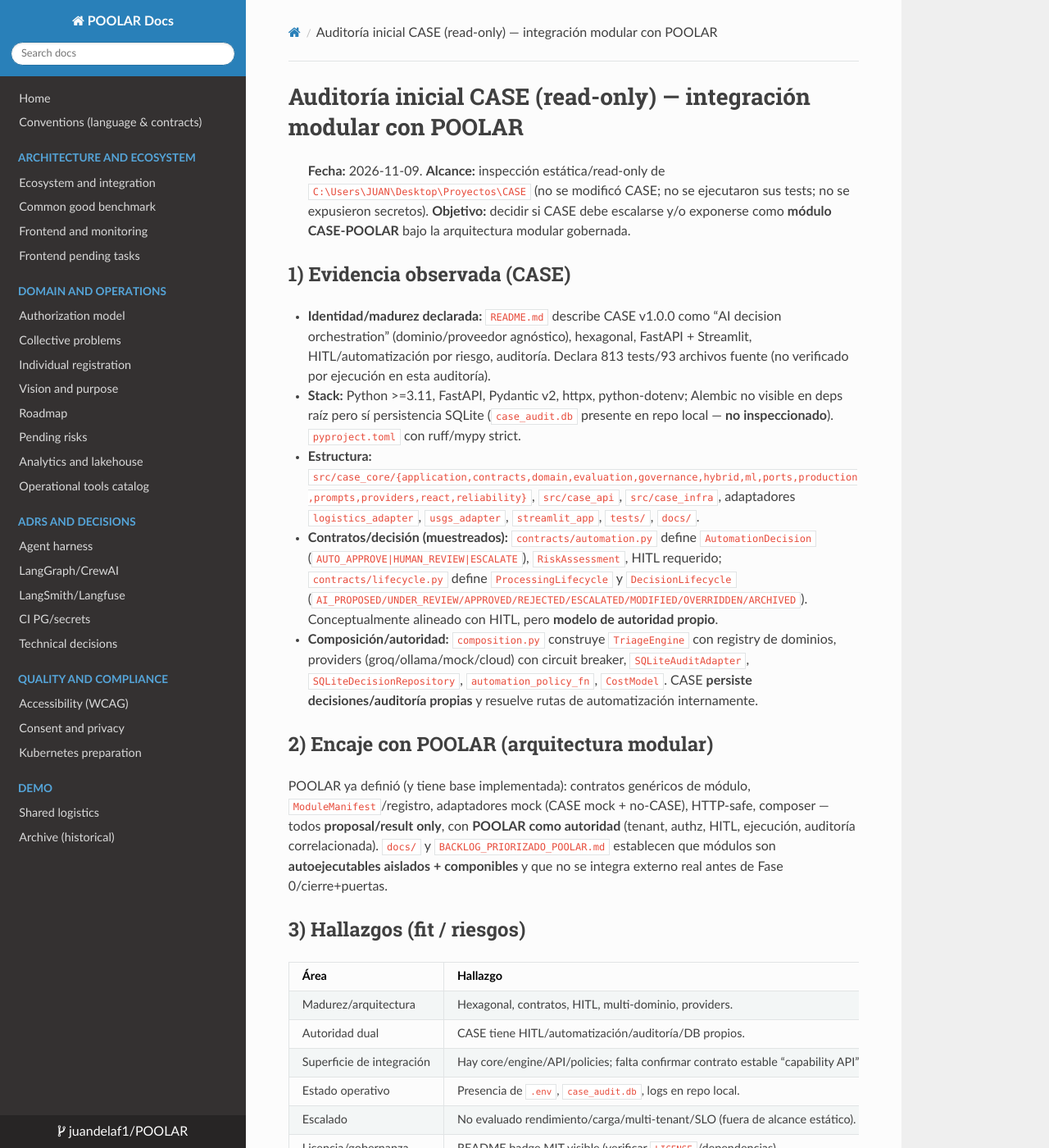
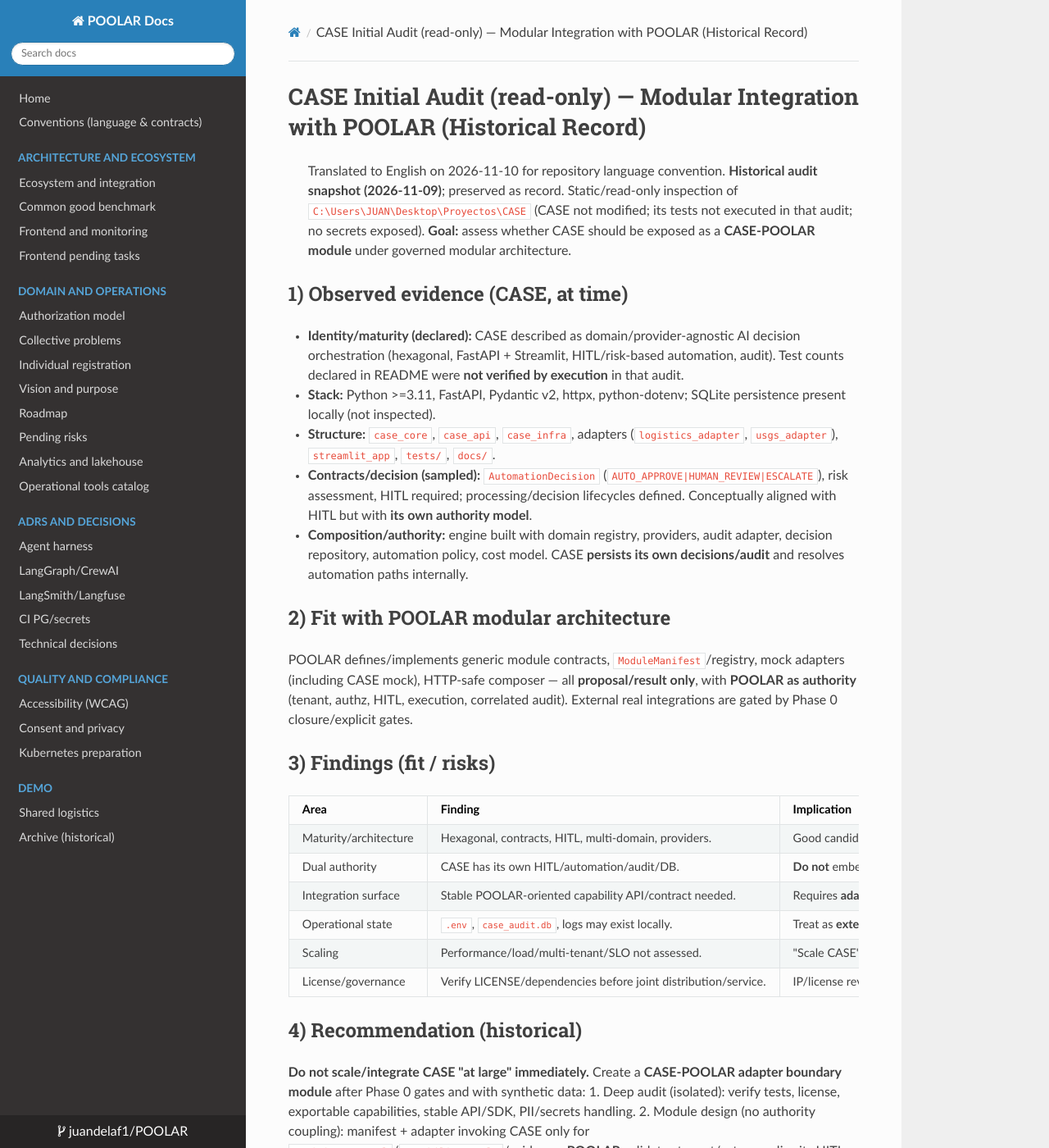
Before and after one commit to juandelaf1/POOLAR, an MkDocs documentation site: the page built from docs/AUDIT_CASE_MODULAR.md, in a window 1280 px wide and 1400 px high. Shown: the whole window at 82% size. Built offline with MkDocs 1.6.1, drawn with Linux system fonts in a browser that asks for light colours; nearby versions of some CDN libraries; some of the changed text lies outside the part shown.

Commit message:
docs: translate and align BOUNDARIES and INTENT to English

```diff
--- a/docs/AUDIT_CASE_MODULAR.md
+++ b/docs/AUDIT_CASE_MODULAR.md
@@ -1,41 +1,44 @@
-# Auditoría inicial CASE (read-only) — integración modular con POOLAR
+# CASE Initial Audit (read-only) — Modular Integration with POOLAR (Historical Record)
 
-> **Fecha:** 2026-11-09. **Alcance:** inspección estática/read-only de `C:\Users\JUAN\Desktop\Proyectos\CASE` (no se modificó CASE; no se ejecutaron sus tests; no se expusieron secretos). **Objetivo:** decidir si CASE debe escalarse y/o exponerse como **módulo CASE-POOLAR** bajo la arquitectura modular gobernada.
+> Translated to English on 2026-11-10 for repository language convention. **Historical audit snapshot (2026-11-09)**; preserved as record. Static/read-only inspection of `C:\Users\JUAN\Desktop\Proyectos\CASE` (CASE not modified; its tests not executed in that audit; no secrets exposed). **Goal:** assess whether CASE should be exposed as a **CASE-POOLAR module** under governed modular architecture.
 
-## 1) Evidencia observada (CASE)
-- **Identidad/madurez declarada:** `README.md` describe CASE v1.0.0 como “AI decision orchestration” (dominio/proveedor agnóstico), hexagonal, FastAPI + Streamlit, HITL/automatización por riesgo, auditoría. Declara 813 tests/93 archivos fuente (no verificado por ejecución en esta auditoría).
-- **Stack:** Python >=3.11, FastAPI, Pydantic v2, httpx, python-dotenv; Alembic no visible en deps raíz pero sí persistencia SQLite (`case_audit.db` presente en repo local — **no inspeccionado**). `pyproject.toml` con ruff/mypy strict.
-- **Estructura:** `src/case_core/{application,contracts,domain,evaluation,governance,hybrid,ml,ports,production,prompts,providers,react,reliability}`, `src/case_api`, `src/case_infra`, adaptadores `logistics_adapter`, `usgs_adapter`, `streamlit_app`, `tests/`, `docs/`.
-- **Contratos/decisión (muestreados):** `contracts/automation.py` define `AutomationDecision` (`AUTO_APPROVE|HUMAN_REVIEW|ESCALATE`), `RiskAssessment`, HITL requerido; `contracts/lifecycle.py` define `ProcessingLifecycle` y `DecisionLifecycle` (`AI_PROPOSED/UNDER_REVIEW/APPROVED/REJECTED/ESCALATED/MODIFIED/OVERRIDDEN/ARCHIVED`). Conceptualmente alineado con HITL, pero **modelo de autoridad propio**.
-- **Composición/autoridad:** `composition.py` construye `TriageEngine` con registry de dominios, providers (groq/ollama/mock/cloud) con circuit breaker, `SQLiteAuditAdapter`, `SQLiteDecisionRepository`, `automation_policy_fn`, `CostModel`. CASE **persiste decisiones/auditoría propias** y resuelve rutas de automatización internamente.
+## 1) Observed evidence (CASE, at time)
 
-## 2) Encaje con POOLAR (arquitectura modular)
-POOLAR ya definió (y tiene base implementada): contratos genéricos de módulo, `ModuleManifest`/registro, adaptadores mock (CASE mock + no-CASE), HTTP-safe, composer — todos **proposal/result only**, con **POOLAR como autoridad** (tenant, authz, HITL, ejecución, auditoría correlacionada). `docs/` y `BACKLOG_PRIORIZADO_POOLAR.md` establecen que módulos son **autoejecutables aislados + componibles** y que no se integra externo real antes de Fase 0/cierre+puertas.
+- **Identity/maturity (declared):** CASE described as domain/provider-agnostic AI decision orchestration (hexagonal, FastAPI + Streamlit, HITL/risk-based automation, audit). Test counts declared in README were **not verified by execution** in that audit.
+- **Stack:** Python >=3.11, FastAPI, Pydantic v2, httpx, python-dotenv; SQLite persistence present locally (not inspected).
+- **Structure:** `case_core`, `case_api`, `case_infra`, adapters (`logistics_adapter`, `usgs_adapter`), `streamlit_app`, `tests/`, `docs/`.
+- **Contracts/decision (sampled):** `AutomationDecision` (`AUTO_APPROVE|HUMAN_REVIEW|ESCALATE`), risk assessment, HITL required; processing/decision lifecycles defined. Conceptually aligned with HITL but with **its own authority model**.
+- **Composition/authority:** engine built with domain registry, providers, audit adapter, decision repository, automation policy, cost model. CASE **persists its own decisions/audit** and resolves automation paths internally.
 
-## 3) Hallazgos (fit / riesgos)
-| Área | Hallazgo | Implicación |
+## 2) Fit with POOLAR modular architecture
+
+POOLAR defines/implements generic module contracts, `ModuleManifest`/registry, mock adapters (including CASE mock), HTTP-safe composer — all **proposal/result only**, with **POOLAR as authority** (tenant, authz, HITL, execution, correlated audit). External real integrations are gated by Phase 0 closure/explicit gates.
+
+## 3) Findings (fit / risks)
+
+| Area | Finding | Implication |
 |---|---|---|
-| Madurez/arquitectura | Hexagonal, contratos, HITL, multi-dominio, providers. | Buen candidato a **módulo por capacidades** (no reescribir desde cero). |
-| Autoridad dual | CASE tiene HITL/automatización/auditoría/DB propios. | **No** embeber CASE como ejecutor/decisor dentro de POOLAR. Riesgo de doble autoridad/HITL/auditoría inconsistente. |
-| Superficie de integración | Hay core/engine/API/policies; falta confirmar contrato estable “capability API” orientado a POOLAR (visto parcial). | Requiere **capa adaptadora** (anti-corruption/translation) y/o endpoints/capacidades explícitas. |
-| Estado operativo | Presencia de `.env`, `case_audit.db`, logs en repo local. | Tratar como **externo/sensible**; no copiar datos/secretos; integrar solo con datos sintéticos/autorizados y configuración aislada. |
-| Escalado | No evaluado rendimiento/carga/multi-tenant/SLO (fuera de alcance estático). | “Escalar CASE” es decisión separada; **no** prerrequisito para módulo proposal-only si se expone capacidad acotada. |
-| Licencia/gobernanza | README badge MIT visible (verificar `LICENSE`/dependencias). | Verificar compatibilidad/licencia antes de redistribución/servicio conjunto. |
+| Maturity/architecture | Hexagonal, contracts, HITL, multi-domain, providers. | Good candidate as **capability module** (do not rewrite from scratch). |
+| Dual authority | CASE has its own HITL/automation/audit/DB. | **Do not** embed CASE as executor/decider inside POOLAR. Risk of dual authority/inconsistent HITL/audit. |
+| Integration surface | Stable POOLAR-oriented capability API/contract needed. | Requires **adapter/anti-corruption layer** and explicit capabilities. |
+| Operational state | `.env`, `case_audit.db`, logs may exist locally. | Treat as **external/sensitive**; no secret/data copying; synthetic/authorized data only in isolated config. |
+| Scaling | Performance/load/multi-tenant/SLO not assessed. | "Scale CASE" is separate; not a prerequisite for proposal-only module if capability is scoped. |
+| License/governance | Verify LICENSE/dependencies before joint distribution/service. | IP/license review required. |
 
-## 4) Recomendación
-**No escalar/integrar CASE “en grande” ahora.** Crear un **módulo CASE-POOLAR (adapter boundary)**, *después* de Fase 0 formal y con datos sintéticos:
+## 4) Recommendation (historical)
 
-1. **Auditoría profunda (siguiente, verificable):** ejecutar/verificar tests de CASE en su entorno aislado, revisar `LICENSE` real, mapear capacidades exportables (p.ej. `case.triage.assess`, `case.risk.evaluate`, por dominio), confirmar API/SDK estable, revisar manejo PII/secrets.
-2. **Diseño módulo (sin acoplar autoridad):** `ModuleManifest` para CASE; adaptador que invoca CASE **solo para obtener** `DecisionProposal`/`CapabilityResult`/evidencia (o `AUTO_APPROVE/HUMAN_REVIEW/ESCALATE` mapeado a propuesta); **POOLAR** valida tenant/actor, aplica HITL propio y ejecuta efectos. CASE no escribe en BD de POOLAR ni aprueba final.
-3. **Integración por etapas:** mock (ya existe base) → adaptador HTTP/lib a CASE en entorno aislado con **synthetic** → pruebas contrato/timeout/fallo → piloto gobernado. Correlacionar `trace_id`/auditoría.
-4. **Escalar/refactor CASE solo si el audit lo exige:** p.ej. extraer API de capacidades limpia, multi-tenant/aislamiento, idempotencia, observabilidad, o separar “motor de propuesta” de “persistencia/autoridad HITL propia” cuando se componga con POOLAR.
+**Do not scale/integrate CASE "at large" immediately.** Create a **CASE-POOLAR adapter boundary module** after Phase 0 gates and with synthetic data:
+1. Deep audit (isolated): verify tests, license, exportable capabilities, stable API/SDK, PII/secrets handling.
+2. Module design (no authority coupling): manifest + adapter invoking CASE only for `DecisionProposal`/`CapabilityResult`/evidence; **POOLAR** validates tenant/actor, applies its HITL, executes effects.
+3. Staged integration: mock → isolated HTTP/lib adapter with synthetic data → contract/timeout/failure tests → governed pilot.
+4. Refactor/scale CASE only if audit requires (clean capability API, isolation, idempotency, observability, separation of proposal engine from own HITL persistence/authority in composed mode).
 
-## 5) Criterios de decisión (go/no-go)
-- **Go módulo (wrapper):** CASE expone capacidad estable; se puede forzar modo “propuesta”; timeouts/fallos controlables; licencia OK; datos sintéticos.
-- **Refactor antes:** CASE no puede operar sin autoridad HITL/persistencia propia acoplada; sin API estable; sin aislamiento de datos; o rendimiento/integridad insuficiente para el caso de uso.
-- **Escalar infraestructura CASE:** solo con evidencia de carga/SLO y tras definir boundary de módulo.
+## 5) Decision criteria
 
-## 6) Próxima acción concreta
-- [ ] Ejecutar checklist de auditoría profunda en `CASE` (aislado) y completar matriz de capacidades → `ModuleManifest`.
-- [ ] Implementar `adapters/case_module.py` en POOLAR (extiende mock actual) con mapping `RiskAssessment/AutomationDecision` → `DecisionProposal` (siempre `requires_human_review` según política POOLAR) y config `synthetic_only` por defecto.
-- [ ] Registrar manifest CASE demo cuando `POOLAR_LOAD_DEMO_MODULES=1` (ya hay patrón). **No** habilitar llamadas reales.
+- **Go (wrapper module):** stable capability, proposal-only mode possible, controllable timeouts/failures, license OK, synthetic data.
+- **Refactor before:** cannot operate without coupled own HITL/persistence authority, no stable API, no data isolation, or insufficient integrity/performance.
+- **Scale CASE infra:** only with load/SLO evidence and defined module boundary.
+
+## 6) Subsequent progress (outside this historical snapshot)
+
+- Ecosystem contract work and CASE `/api/v1/evaluate` envelope adapter (dev-stage, additive, recommendation-only) implemented later; baseline revalidated (**804 passed, 2 failed external Groq-live, 7 skipped** in 2026-11 run). See governance `18_contracts/case-evaluate.*` and current CASE repo state.
```
Also changed, not shown: BOUNDARIES.md (+36 -34 lines), GOBERNANZA_POOLAR.md (+48 -52 lines), INTENT.md (+44 -73 lines).
